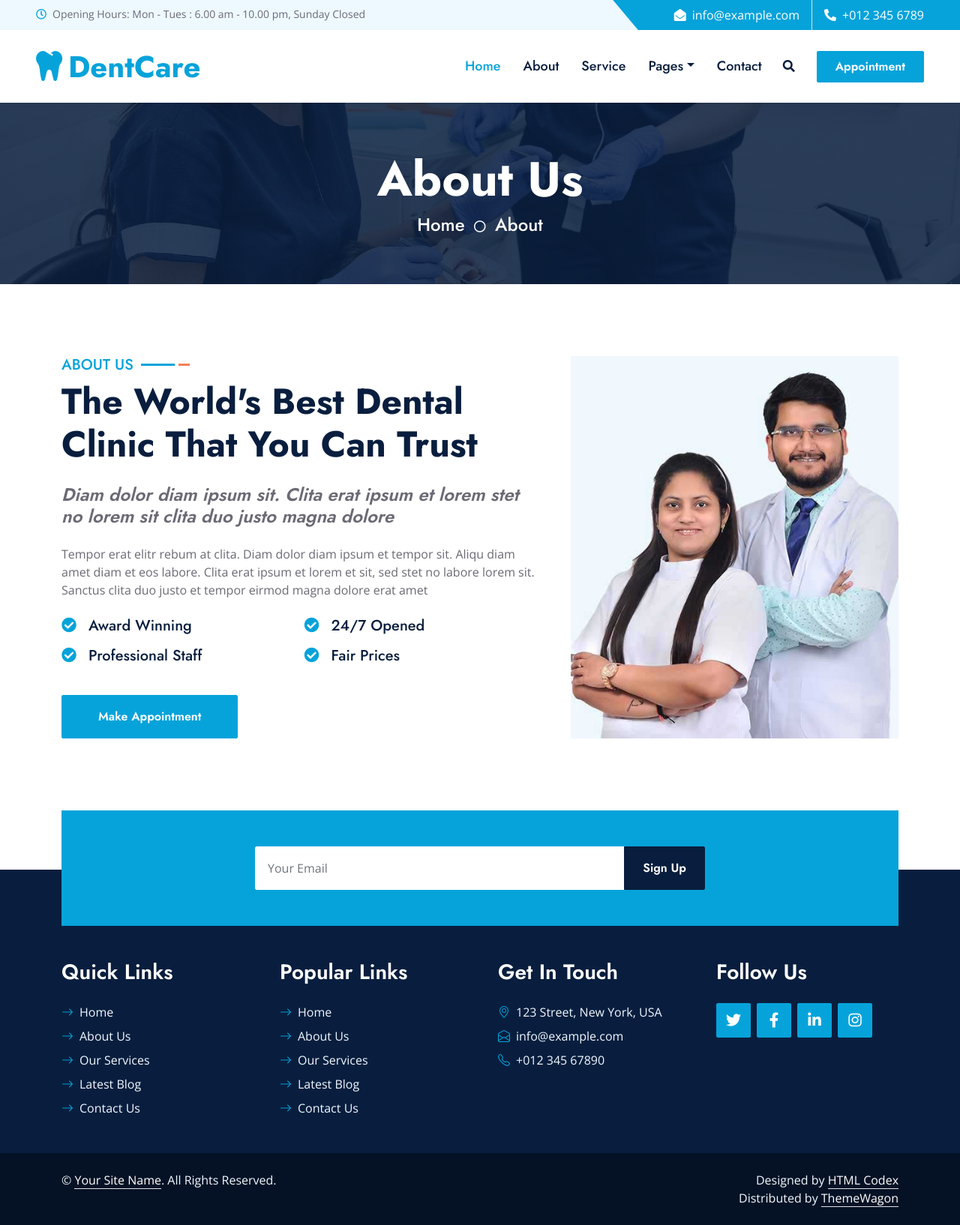
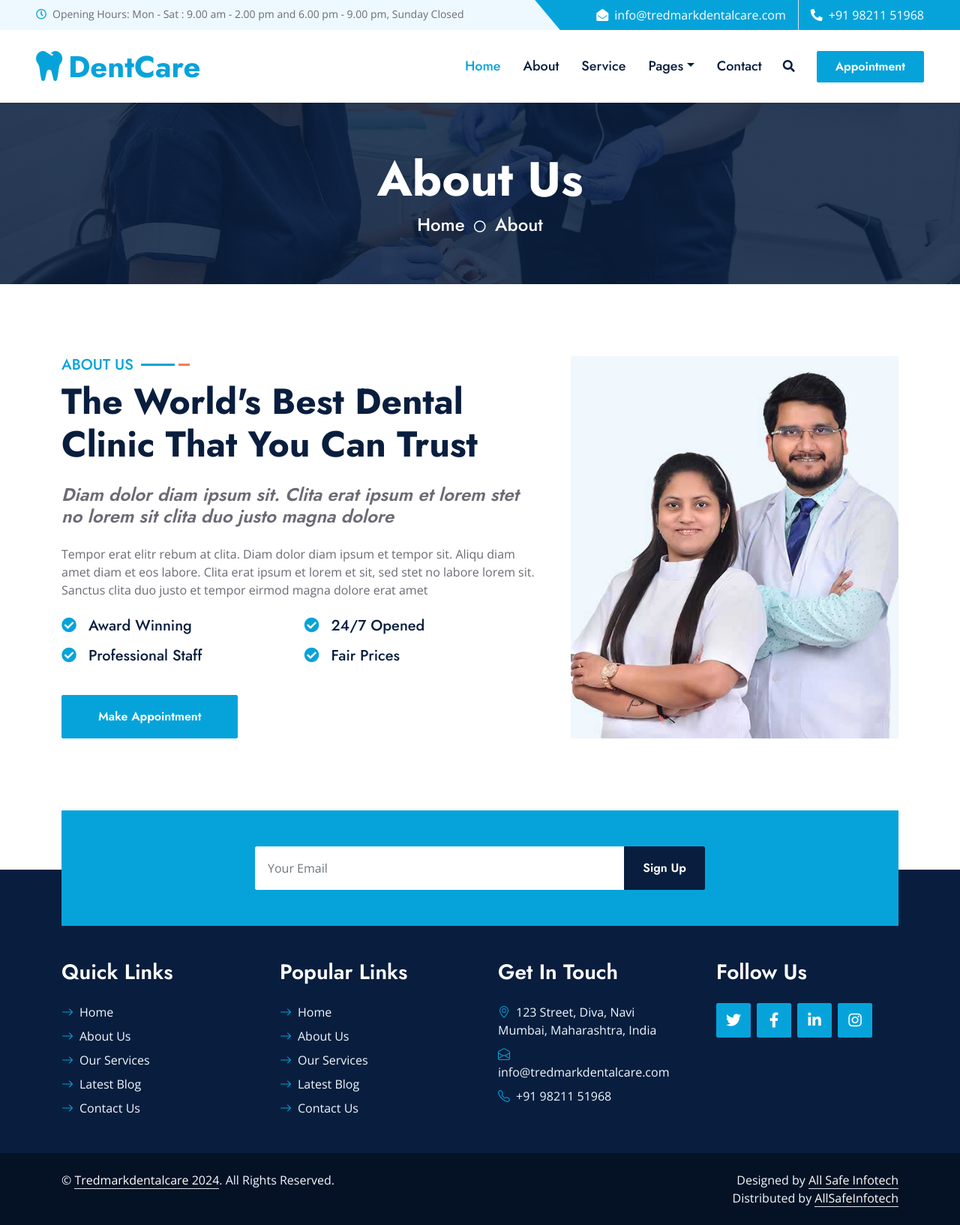
Before and after one commit to devendrabobde/tredmark, a Django app: page /about in a window 1280 px wide. Shown: the whole page at 75% size. Run offline with Django 5.2, Linux system fonts and the light colour scheme; some libraries are stand-ins or nearby versions.

Commit message:
Refactored header and footer

```diff
--- a/tredmark_app/templates/footer.html
+++ b/tredmark_app/templates/footer.html
@@ -24,9 +24,9 @@
             </div>
             <div class="col-lg-3 col-md-6">
                 <h3 class="text-white mb-4">Get In Touch</h3>
-                <p class="mb-2"><i class="bi bi-geo-alt text-primary me-2"></i>123 Street, New York, USA</p>
-                <p class="mb-2"><i class="bi bi-envelope-open text-primary me-2"></i>info@example.com</p>
-                <p class="mb-0"><i class="bi bi-telephone text-primary me-2"></i>+012 345 67890</p>
+                <p class="mb-2"><i class="bi bi-geo-alt text-primary me-2"></i>123 Street, Diva, Navi Mumbai, Maharashtra, India</p>
+                <p class="mb-2"><i class="bi bi-envelope-open text-primary me-2"></i>info@tredmarkdentalcare.com</p>
+                <p class="mb-0"><i class="bi bi-telephone text-primary me-2"></i>+91 98211 51968</p>
             </div>
             <div class="col-lg-3 col-md-6">
                 <h3 class="text-white mb-4">Follow Us</h3>
@@ -44,11 +44,11 @@
     <div class="container">
         <div class="row g-0">
             <div class="col-md-6 text-center text-md-start">
-                <p class="mb-md-0">&copy; <a class="text-white border-bottom" href="#">Your Site Name</a>. All Rights Reserved.</p>
+                <p class="mb-md-0">&copy; <a class="text-white border-bottom" href="#">Tredmarkdentalcare 2024</a>. All Rights Reserved.</p>
             </div>
             <div class="col-md-6 text-center text-md-end">
-                <p class="mb-0">Designed by <a class="text-white border-bottom" href="https://htmlcodex.com">HTML Codex</a><br>
-                    Distributed by <a class="text-white border-bottom" href="https://themewagon.com">ThemeWagon</a>
+                <p class="mb-0">Designed by <a class="text-white border-bottom" href="https://allsafeinfotech.com">All Safe Infotech</a><br>
+                    Distributed by <a class="text-white border-bottom" href="https://allsafeinfotech.com">AllSafeInfotech</a>
                 </p>
             </div>
         </div>
--- a/tredmark_app/templates/head_template.html
+++ b/tredmark_app/templates/head_template.html
@@ -1,6 +1,6 @@
 <head>
     <meta charset="utf-8">
-    <title>DentCare - Dental Clinic Website Template</title>
+    <title>Tredmark DentCare - Dental Clinic</title>
     <meta content="width=device-width, initial-scale=1.0" name="viewport">
     <meta content="Free HTML Templates" name="keywords">
     <meta content="Free HTML Templates" name="description">
--- a/tredmark_app/templates/header.html
+++ b/tredmark_app/templates/header.html
@@ -18,16 +18,16 @@
     <div class="row gx-0">
         <div class="col-md-6 text-center text-lg-start mb-2 mb-lg-0">
             <div class="d-inline-flex align-items-center">
-                <small class="py-2"><i class="far fa-clock text-primary me-2"></i>Opening Hours: Mon - Tues : 6.00 am - 10.00 pm, Sunday Closed </small>
+                <small class="py-2"><i class="far fa-clock text-primary me-2"></i>Opening Hours: Mon - Sat : 9.00 am - 2.00 pm and 6.00 pm - 9.00 pm, Sunday Closed </small>
             </div>
         </div>
         <div class="col-md-6 text-center text-lg-end">
             <div class="position-relative d-inline-flex align-items-center bg-primary text-white top-shape px-5">
                 <div class="me-3 pe-3 border-end py-2">
-                    <p class="m-0"><i class="fa fa-envelope-open me-2"></i>info@example.com</p>
+                    <p class="m-0"><i class="fa fa-envelope-open me-2"></i>info@tredmarkdentalcare.com</p>
                 </div>
                 <div class="py-2">
-                    <p class="m-0"><i class="fa fa-phone-alt me-2"></i>+012 345 6789</p>
+                    <p class="m-0"><i class="fa fa-phone-alt me-2"></i>+91 98211 51968</p>
                 </div>
             </div>
         </div>
```
